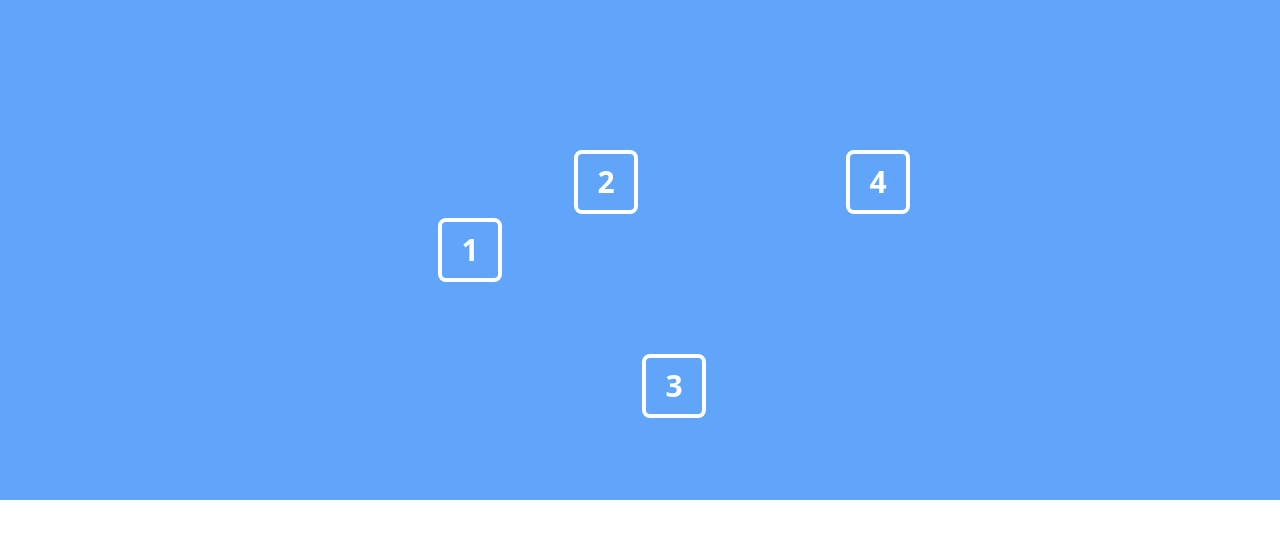
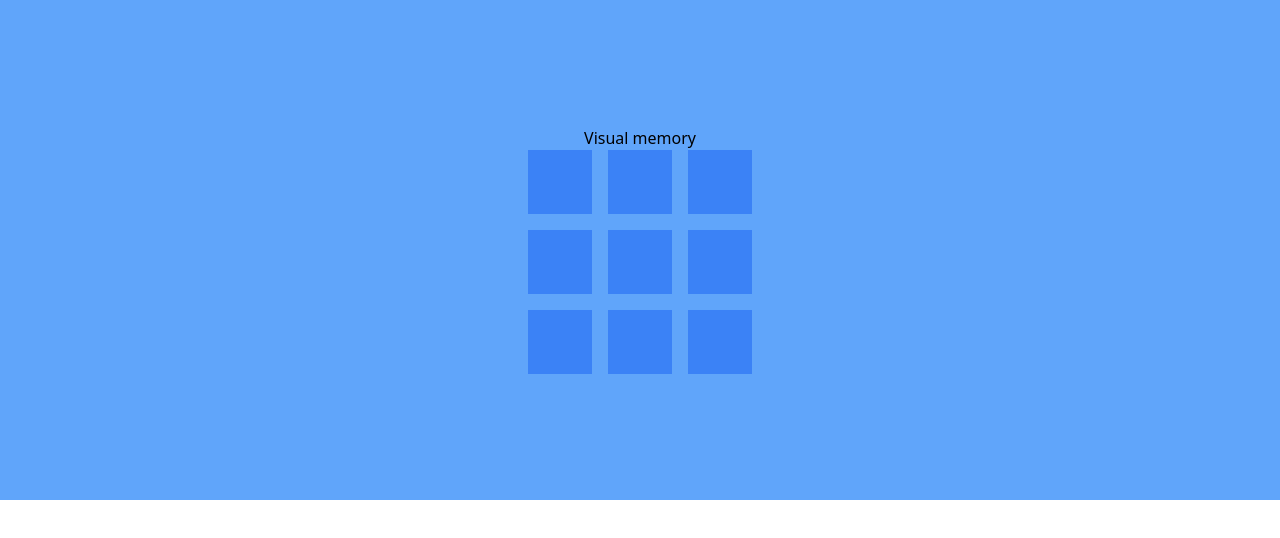
Before and after one commit to gitbeet/humanbenchmark-clone, a React (Vite) app: page / in a window 1280 px wide. Shown: the top 538 px of the page. Built offline with nearby package versions, Linux system fonts and the light colour scheme.

Commit message:
working on visual memory logic

```diff
--- a/src/App.tsx
+++ b/src/App.tsx
@@ -2,14 +2,16 @@ import NumberMemory from "./components/NumberMemory";
 import ReactionTime from "./components/ReactionTime";
 import AimTrainer from "./components/AimTrainer";
 import ChimpTest from "./components/ChimpTest";
+import VisualMemory from "./components/VisualMemory";
 
 function App() {
   return (
     <div className="flex flex-col space-y-8">
       {/* <NumberMemory />
       <ReactionTime />
-      <AimTrainer /> */}
-      <ChimpTest />
+      <AimTrainer />
+      <ChimpTest /> */}
+      <VisualMemory />
     </div>
   );
 }
--- a/src/components/ChimpTest.tsx
+++ b/src/components/ChimpTest.tsx
@@ -5,7 +5,6 @@ const grid = new Array(40);
 const populateGrid = (numberOfBlocks: number) => {
   let arr = [...grid];
   let nums = Array.from(Array(numberOfBlocks).keys());
-  let positions = [];
   //   account for repeating positions
   for (let i = 0; i < numberOfBlocks; i++) {
     let position;
--- /dev/null
+++ b/src/components/VisualMemory.tsx
@@ -0,0 +1,115 @@
+import { useEffect, useState } from "react";
+
+interface BoxInterface {
+  box: boolean;
+  visible: boolean;
+}
+
+const generateGrid = (gridSize: number, level: number): BoxInterface[] => {
+  const numberOfBlocks = level + 2;
+  const arr: BoxInterface[] = new Array(gridSize * gridSize).fill({
+    box: false,
+    visible: true,
+  });
+  for (let i = 0; i < numberOfBlocks; i++) {
+    let position;
+    while (
+      arr.reduce((acc, el) => {
+        return el.box ? acc + 1 : acc + 0;
+      }, 0) < numberOfBlocks
+    ) {
+      position = Math.floor(Math.random() * arr.length);
+      arr.splice(position, 1, { box: true, visible: true });
+    }
+  }
+  return arr;
+};
+
+const VisualMemory = () => {
+  const [grid, setGrid] = useState(generateGrid(3, 1));
+  const [gridSize, setGridSize] = useState(3);
+  const [level, setLevel] = useState(1);
+  const [initialTurn, setInitialTurn] = useState(true);
+  const [resultsScreen, setResultsScreen] = useState(false);
+  const [triesLeft, setTriesLeft] = useState(3);
+
+  useEffect(() => {
+    let timeout = setTimeout(() => {
+      setGrid((prev) => prev.map((box) => ({ ...box, visible: false })));
+      setInitialTurn(false);
+    }, 1000);
+
+    return () => clearTimeout(timeout);
+  }, []);
+
+  useEffect(() => {
+    if (initialTurn) return;
+    const errors = grid.filter((el) => !el.box && el.visible).length;
+    const winCondition =
+      grid.filter((el) => el.box && el.visible).length === level + 2;
+    console.log("Errors: ", errors);
+    if (errors >= 3) {
+      alert("You lost!");
+      setTriesLeft((prev) => prev - 1);
+    }
+    if (winCondition) {
+      alert("You won!");
+      setGridSize((prev) => {
+        return (level + 2) * 2 > (gridSize * gridSize) / 2 ? prev + 1 : prev;
+      });
+      setGrid(generateGrid(gridSize, level));
+      setInitialTurn(true);
+      setLevel((prev) => prev + 1);
+      //   setResultsScreen(true);
+    }
+  }, [grid]);
+
+  useEffect(() => {
+    if (triesLeft >= 1) return;
+    setResultsScreen(true);
+  }, [triesLeft]);
+
+  const handleClick = (index: number) => {
+    const isVisible = grid[index].visible;
+    if (isVisible) return;
+    setGrid((prev) =>
+      prev.map((box, i) => {
+        return i === index ? { ...box, visible: true } : box;
+      })
+    );
+  };
+
+  console.log(grid);
+  return (
+    <div className="bg-blue-400 w-full h-[500px] flex flex-col justify-center items-center">
+      {!resultsScreen ? (
+        <>
+          <h1>Visual memory</h1>
+          <div className="grid w-fit h-fit gap-4 grid-cols-3 grid-rows-3">
+            {grid.map((el, index) => (
+              <div
+                onClick={() => handleClick(index)}
+                key={index}
+                className={`${
+                  el.box && el.visible
+                    ? "bg-white"
+                    : !el.box && el.visible && !initialTurn
+                    ? "bg-blue-900"
+                    : "bg-blue-500"
+                } w-16 h-16`}
+              ></div>
+            ))}
+          </div>
+        </>
+      ) : (
+        <>
+          <h2>Visual memory</h2>
+          <p>Level {level}</p>
+          <button>Try again</button>
+        </>
+      )}
+    </div>
+  );
+};
+
+export default VisualMemory;
```
